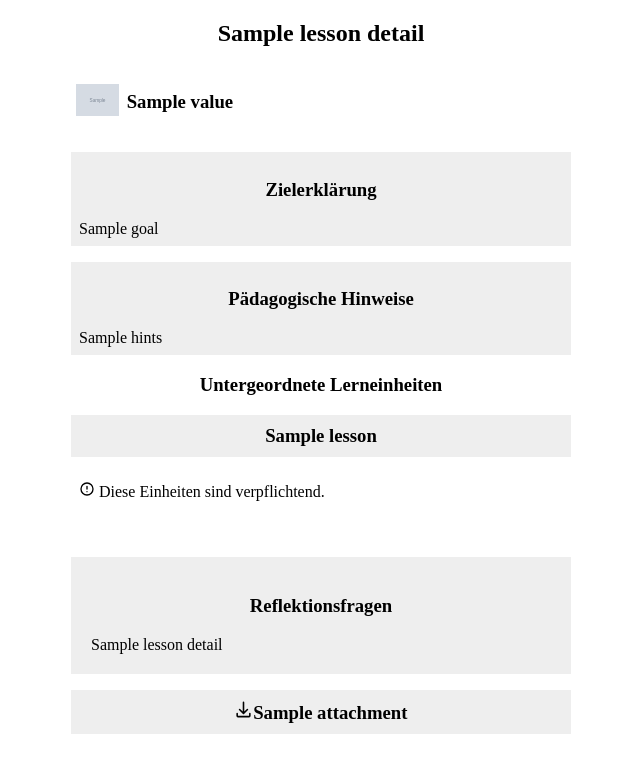
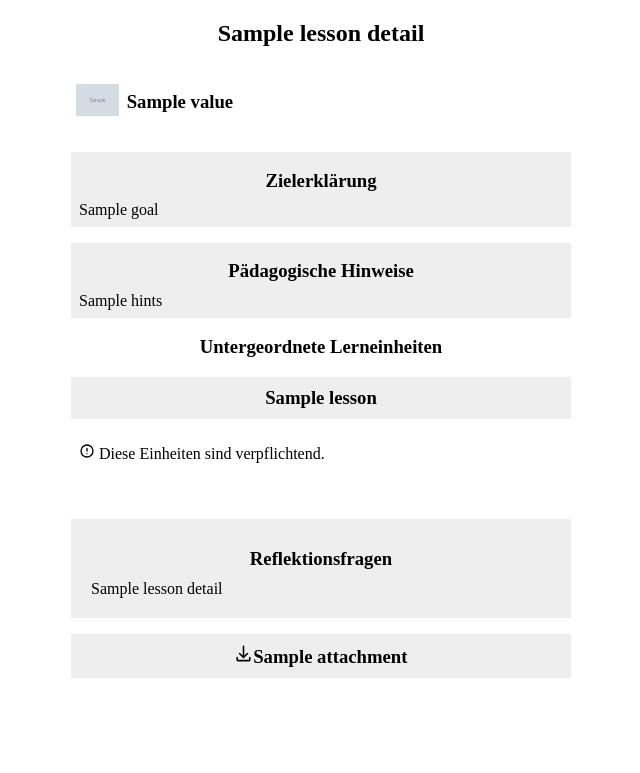
Before and after one commit to digitalfabrik/ish-goalkeeper, a Django app: template src/gui/templates/lesson.html in a window 1280 px wide. Shown: the top 773 px of the page, without its empty margins (319-959 px from the left). Run offline with Django 3.2, Linux system fonts and the light colour scheme; the template is opened without the code that fills it: most values are stand-ins (such as "Sample title", 1, 10 or a date in 2020); grey boxes marked "Sample" are stand-in pictures; some libraries are stand-ins or nearby versions; some web fonts are replaced.

Commit message:
Adjust the spacing for the lesson meta information

```diff
--- a/src/gui/static/style.css
+++ b/src/gui/static/style.css
@@ -41,8 +41,8 @@ input, textarea, select { font-family:inherit; }
   width: 100%;
 }
 
-.content-item h2 {
-
+.content-item h3 {
+  margin: 0.5em 0;
 }
 
 a > .content-item > h3, .course-details-box > h3 {
```
